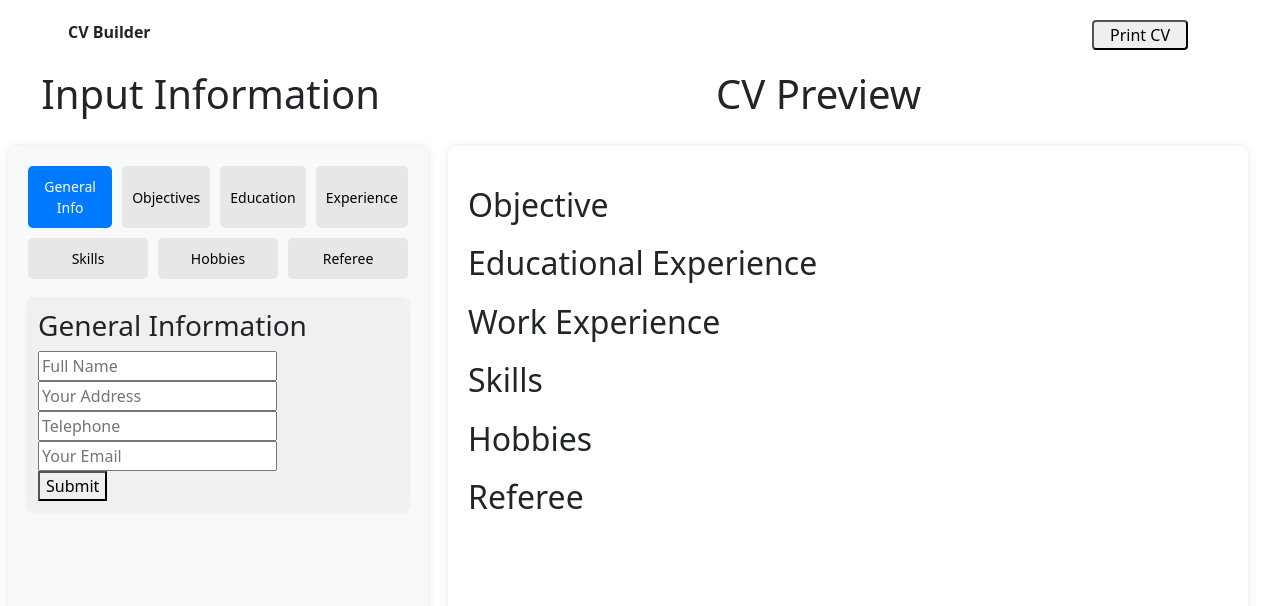
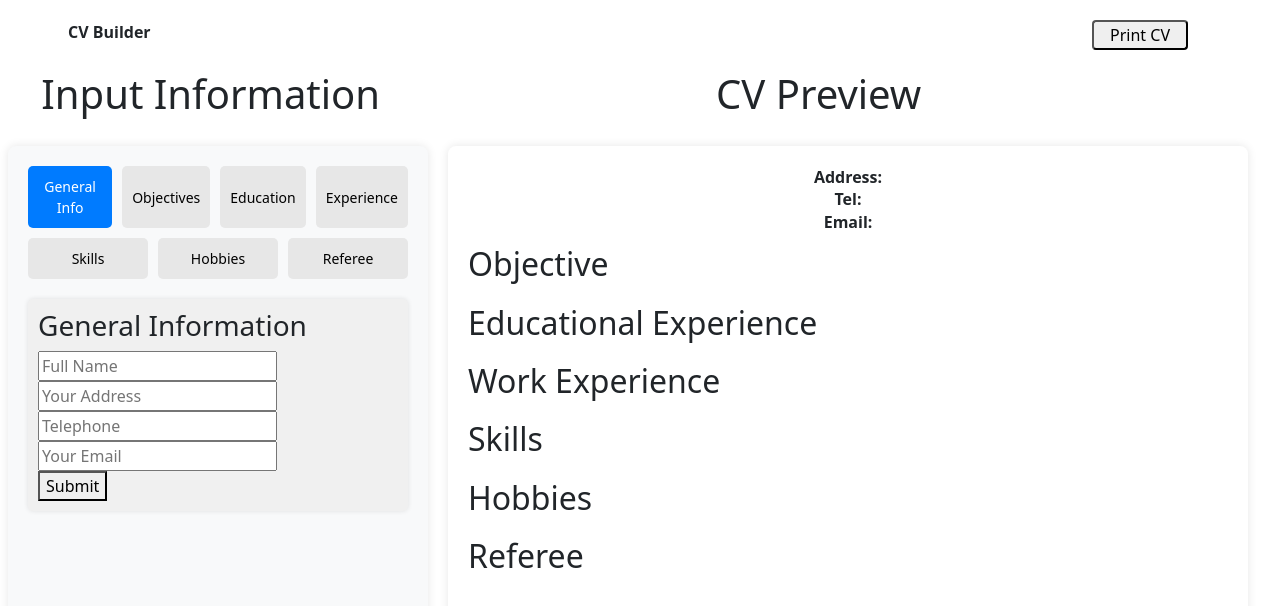
Before and after one commit to Ozioma45/React_CV_BUILDERS, a React (Vite) app: page / in a window 1280 px wide. Shown: the top 606 px of the page. Built offline with nearby package versions, Linux system fonts and the light colour scheme.

Commit message:
updated the general info section to look more like a cv

```diff
--- a/src/App.css
+++ b/src/App.css
@@ -86,3 +86,6 @@
 }
 
 /*style the cv*/
+.generalinfo {
+  line-height: 0.4rem;
+}
--- a/src/App.jsx
+++ b/src/App.jsx
@@ -116,11 +116,20 @@ const App = () => {
       <div className="col-8 cv-preview print-only">
         <div className="cv-section">
           {generalData.map((gen) => (
-            <div key={gen.id} className="text-center">
-              <p className="myName">{gen.name}</p>
-              <p>{gen.address}</p>
-              <p>{gen.phone}</p>
-              <p>{gen.email}</p>
+            <div key={gen.id} className="text-center generalinfo">
+              <h1 className="myName">{gen.name.toUpperCase()}</h1>
+              <p>
+                <strong>Address: </strong>
+                {gen.address}
+              </p>
+              <p>
+                <strong>Tel: </strong>
+                {gen.phone}
+              </p>
+              <p>
+                <strong>Email: </strong>
+                {gen.email}
+              </p>
             </div>
           ))}
         </div>
```
